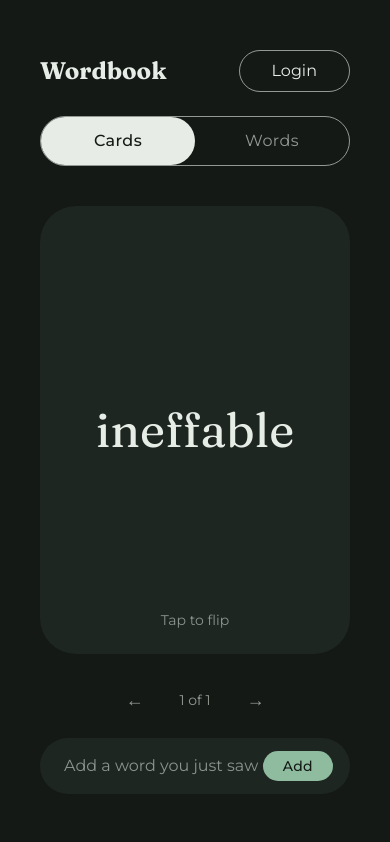
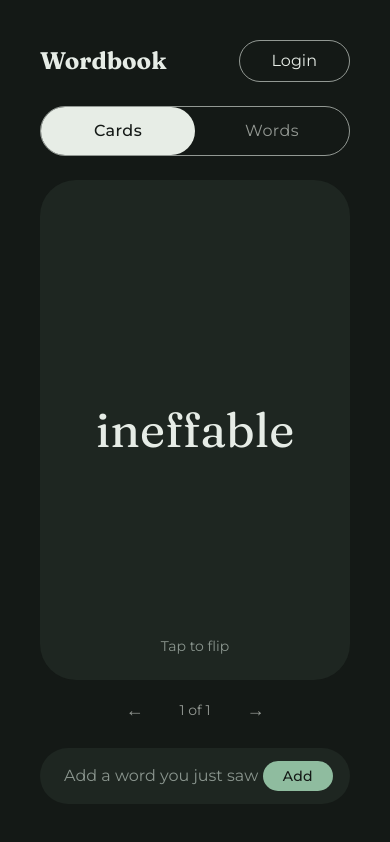
Before and after one commit to V-le319/Wordbook, a Next.js app: page / in a window 390 px wide. Built offline with nearby package versions, Linux system fonts and the light colour scheme; no server answers.

Commit message:
fix layout padding issue wth card size alignment

```diff
--- a/src/app/page.tsx
+++ b/src/app/page.tsx
@@ -15,17 +15,17 @@ export default function Home() {
         const [tab, setTab] = useState<"cards" | "words">("cards");
         const { words, addWord }= useWords()
   return (
-   <main className="h-screen w-full px-10 py-6 lg:px-56 lg:py-10 bg-bg flex flex-col gap-6 lg:gap-10 justify-center items-center">
-        <div className="w-full flex flex-row justify-between items-center">
+   <main className="h-screen w-full px-10 lg:px-56 py-10 bg-bg flex flex-col gap-6 lg:gap-10 justify-center items-center">
+        <div className="w-full shrink-0 flex flex-row justify-between items-center">
           <h1 className="font-serif font-bold text-2xl lg:text-3xl">Wordbook</h1>
           <Login/>
         </div>
 
-      <div className="w-full flex flex-col items-center gap-10 justify-center">
+      <div className="w-full flex-1 min-h-0  flex flex-col items-center gap-6">
         <TabSwitcher tab={tab}
                       setTab={setTab}
                       />
-        <div className="w-full lg:w-2/3">
+        <div className="relative w-full lg:w-2/3 flex-1 min-h-0">
           {tab === "cards" ?  <CardDeck words={words} /> : <WordListCard words={words}/>}
         </div>
       </div>
--- a/src/components/CardDeck.tsx
+++ b/src/components/CardDeck.tsx
@@ -73,8 +73,8 @@ const CardDeck = ({ words }: { words: Word[] }) => {
   };
 
   return (
-    <div className="flex w-full flex-col items-center gap-4">
-      <div className="relative mb-4 h-[28rem] w-full">
+    <div className="absolute inset-0 flex flex-col items-center gap-4">
+      <div className="relative w-full flex-1 min-h-0">
         {words.length > 1 && (
           <motion.div
             className="pointer-events-none absolute inset-0 z-0"
--- a/src/components/FlashCard.tsx
+++ b/src/components/FlashCard.tsx
@@ -7,7 +7,7 @@ const FlashCard = ({ word }: { word: Word }) => {
   return (
     <div
       onClick={() => setFlipped(!flipped)}
-      className="h-full w-full mb-4 cursor-pointer perspective-distant"
+      className="h-full w-full  cursor-pointer perspective-distant"
     >
       <div
         className={cn(
--- a/src/components/WordListCard.tsx
+++ b/src/components/WordListCard.tsx
@@ -2,8 +2,8 @@ import type { Word } from "@/lib/useWords";
 
 const WordListCard = ( { words } : { words: Word[] }) => {
   return (
-    <main className='h-auto w-full py-10 flex flex-col'>
-      <div className='flex flex-row gap-2 items-center mb-6'>
+    <main className='h-full overflow-y-auto w-full py-6 flex flex-col'>
+      <div className='flex flex-row gap-2 items-center mb-8'>
         <svg width="8" height="8" viewBox="0 0 8 8" fill="none" xmlns="http://www.w3.org/2000/svg">
             <circle cx="4" cy="4" r="4" fill="#8fbc9f" />
         </svg>
```
